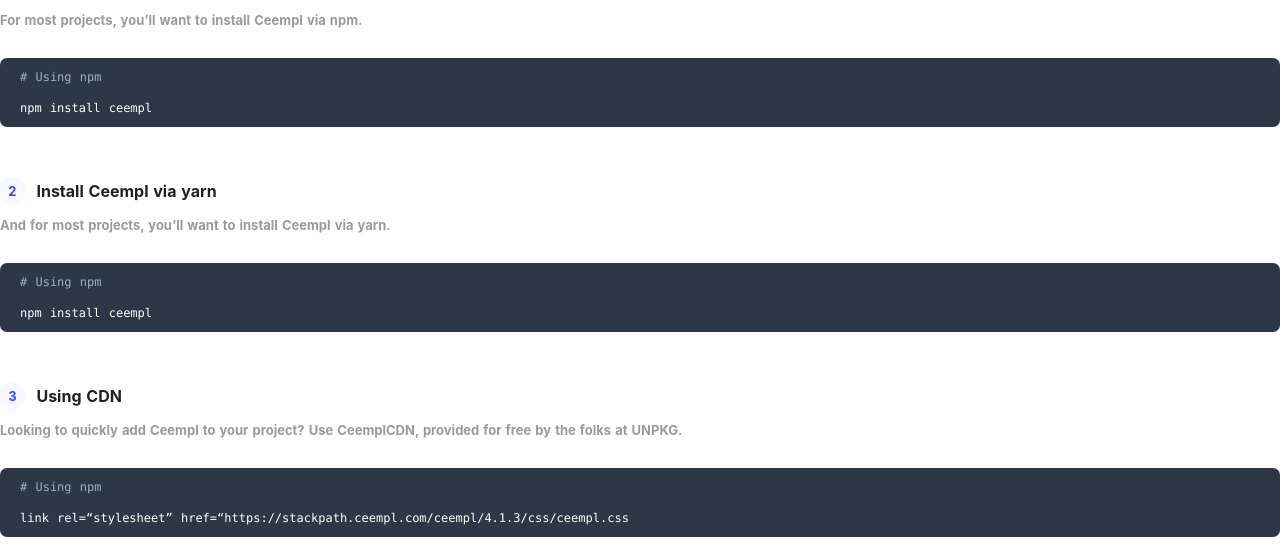
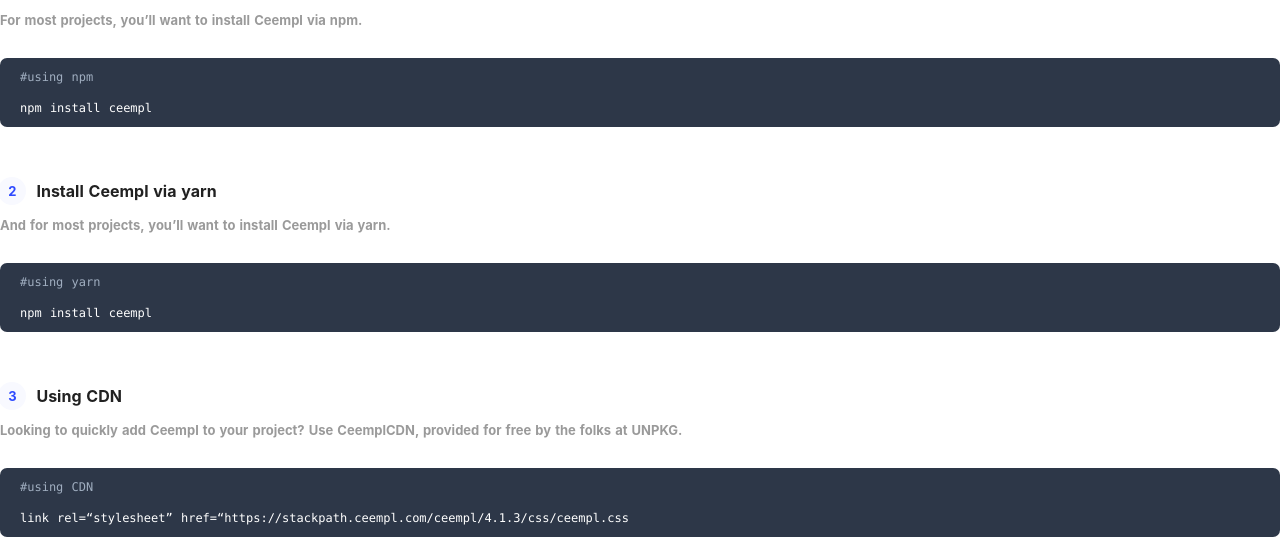
Before and after one commit to ceempl/ceempl-docs, a Nuxt app: page /docs in a window 1280 px wide. Shown: the part 1000-1544 px from the top of the page. Built offline with nearby package versions, Linux system fonts and the light colour scheme.

Commit message:
modify docs

```diff
--- a/pages/docs/index.vue
+++ b/pages/docs/index.vue
@@ -20,7 +20,7 @@
                   </div>
                   <p class="description">For most projects, you’ll want to install Ceempl via npm.</p>
                   <div class="code">
-                    <pre><code><span class="comment"># Using npm</span>
+                    <pre><code><span class="comment">#using npm</span>
 npm install ceempl</code></pre>
                   </div>
                 </div>
@@ -32,7 +32,7 @@
                   </div>
                   <p class="description">And for most projects, you’ll want to install Ceempl via yarn.</p>
                   <div class="code">
-                    <pre><code><span class="comment"># Using npm</span>
+                    <pre><code><span class="comment">#using yarn</span>
 npm install ceempl</code></pre>
                   </div>
                 </div>
@@ -44,7 +44,7 @@
                   </div>
                   <p class="description">Looking to quickly add Ceempl to your project? Use CeemplCDN, provided for free by the folks at UNPKG. </p>
                   <div class="code">
-                    <pre><code><span class="comment"># Using npm</span>
+                    <pre><code><span class="comment">#using CDN</span>
 link rel=“stylesheet” href=“https://stackpath.ceempl.com/ceempl/4.1.3/css/ceempl.css</code></pre>
                   </div>
                 </div>
```
